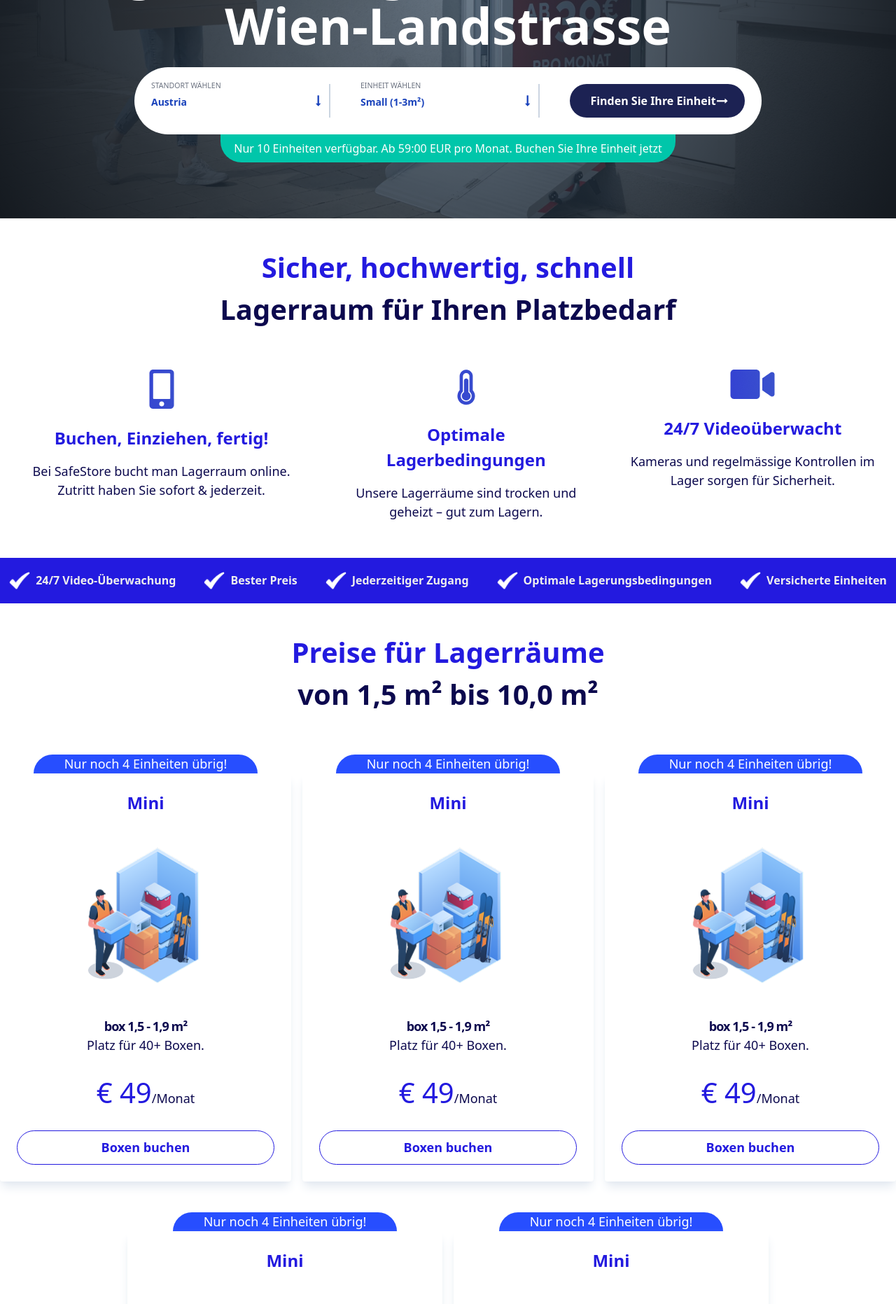
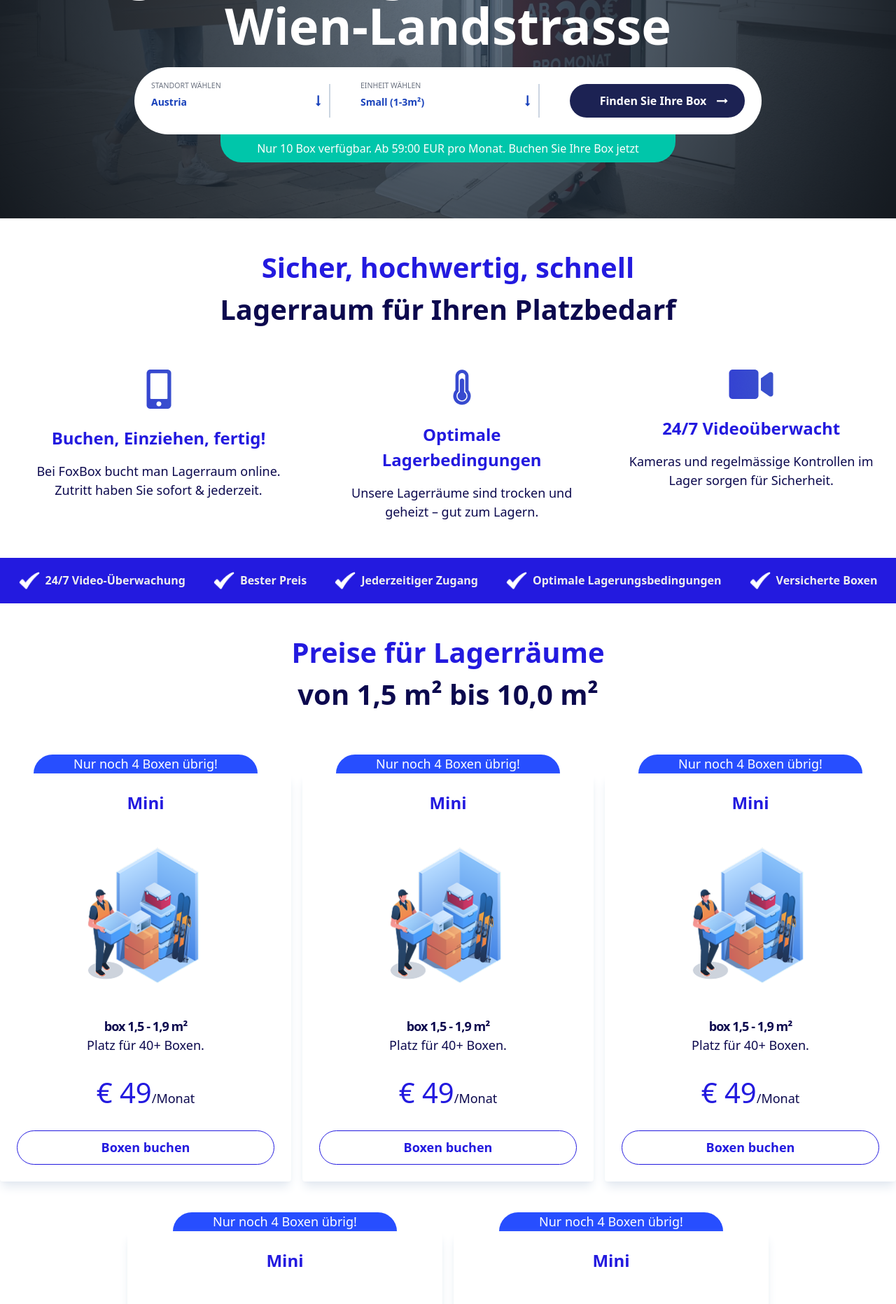
Before and after one commit to chotonbhowmik/self-storage, a React (Vite) app: page / in a window 1280 px wide. Shown: the part 420-2283 px from the top of the page at 70% size. Built offline with nearby package versions, Linux system fonts and the light colour scheme; no server answers.

Commit message:
updated content

```diff
--- a/src/components/Footer/Footer.jsx
+++ b/src/components/Footer/Footer.jsx
@@ -39,7 +39,7 @@ const Footer = () => {
                   Tel: 🇦🇹 +436764931547
                 </p>
                 <p className="text-[18px] font-normal text-[#0C094E]">
-                  office@safestore.at
+                  office@foxbox-storage.at
                 </p>
                 <p className="text-[18px] font-normal text-[#0C094E]">
                   HKW GmbH
--- a/src/pages/Home/BannerSection/BannerSection.jsx
+++ b/src/pages/Home/BannerSection/BannerSection.jsx
@@ -75,7 +75,7 @@ const BannerSection = () => {
                 {/* BUTTON */}
                 <div className="w-full md:w-auto flex justify-center md:justify-start">
                   <button className="relative  lg:w-[250px] w-[300px] rounded-full bg-[#1C2253] text-white py-3  mt-4 md:mt-0 text-center font-bold pr-3">
-                    Finden Sie Ihre Einheit
+                    Finden Sie Ihre Box
                     <i
                       className="fa fa-long-arrow-right absolute right-6 top-1/2 -translate-y-1/2 "
                       aria-hidden="true"
@@ -87,8 +87,8 @@ const BannerSection = () => {
           </div>
           <div className="bg-[#00C6AA] lg:max-w-[650px] max-w-[310px] rounded-bl-[30px] rounded-br-[30px] text-white mx-auto text-center">
             <p className="text-[16px] font-normal py-2">
-              Nur 10 Einheiten verfügbar. Ab 59:00 EUR pro Monat. Buchen Sie
-              Ihre Einheit jetzt
+              Nur 10 Box verfügbar. Ab 59:00 EUR pro Monat. Buchen Sie Ihre Box
+              jetzt
             </p>
           </div>
         </div>
--- a/src/pages/Home/ContactForm/ContactForm.jsx
+++ b/src/pages/Home/ContactForm/ContactForm.jsx
@@ -74,7 +74,7 @@ const ContactForm = () => {
             <div className="w-full lg:w-1/2">
               <fieldset className="fieldset">
                 <legend className="fieldset-legend text-[24px] text-white pb-2">
-                  Telefonnummer (fakultativ)
+                  Telefonnummer
                 </legend>
                 <input
                   type="text"
--- a/src/pages/Home/FastEasy/FastEasy.jsx
+++ b/src/pages/Home/FastEasy/FastEasy.jsx
@@ -39,7 +39,7 @@ const FastEasy = () => {
               </h3>
               <p className="text-[#fff] text-[18px] font-normal">
                 Geben Sie Ihre Kontaktinformationen und Ihre Kreditkarte ein -
-                fertig! Ihr Lagerraum Platz ist bereit
+                fertig! Ihr Lagerraum ist bereit
               </p>
             </div>
           </div>
--- a/src/pages/Home/LocationSection/LocationSection.jsx
+++ b/src/pages/Home/LocationSection/LocationSection.jsx
@@ -10,7 +10,7 @@ const LocationSection = () => {
             Lagerung in der FoxBox
           </h2>
           <p className="font-bold text-[25px] lg:text-[40px] leading[36px] text-[#0C094E] text-center ">
-            Unser Standort in Wien-Brigittenau:
+            Unser Standort in Wien-Landstrasse:
           </p>
         </div>
 
@@ -38,7 +38,7 @@ const LocationSection = () => {
               </h3>
               <p className="text-[#0C094E] text-[18px] font-normal">
                 Ihr PIN-Code wird Ihnen am Tag Ihres Einzugs per E-Mail
-                zugesandt. Einzug.
+                zugesandt.
               </p>
             </div>
           </div>
--- a/src/pages/Home/PricingSection/PricingSection.jsx
+++ b/src/pages/Home/PricingSection/PricingSection.jsx
@@ -16,9 +16,7 @@ const PricingSection = () => {
           {/* card 1 */}
           <div className=" w-full mx-auto">
             <div className="bg-[#274EFF] w-80 rounded-tl-[30px] rounded-tr-[30px] text-white mx-auto text-center">
-              <p className="text-[18px] font-normal">
-                Nur noch 4 Einheiten übrig!
-              </p>
+              <p className="text-[18px] font-normal">Nur noch 4 Boxen übrig!</p>
             </div>
             <div className=" bg-white rounded shadow-lg  text-slate-500 shadow-slate-200">
               <div className="flex flex-col justify-center text-center">
@@ -61,7 +59,7 @@ const PricingSection = () => {
           {/* card 2 */}
           <div className=" w-full mx-auto">
             <div className="bg-[#274EFF] w-80 rounded-tl-[30px] rounded-tr-[30px] text-white mx-auto text-center">
-              <p className="text-[18px] font-normal">Nur noch 4 Einheiten übrig!</p>
+              <p className="text-[18px] font-normal">Nur noch 4 Boxen übrig!</p>
             </div>
             <div className=" bg-white rounded shadow-lg  text-slate-500 shadow-slate-200">
               <div className="flex flex-col justify-center text-center">
@@ -103,7 +101,7 @@ const PricingSection = () => {
           {/* card 3 */}
           <div className=" w-full mx-auto">
             <div className="bg-[#274EFF] w-80 rounded-tl-[30px] rounded-tr-[30px] text-white mx-auto text-center">
-              <p className="text-[18px] font-normal">Nur noch 4 Einheiten übrig!</p>
+              <p className="text-[18px] font-normal">Nur noch 4 Boxen übrig!</p>
             </div>
             <div className=" bg-white rounded shadow-lg  text-slate-500 shadow-slate-200">
               <div className="flex flex-col justify-center text-center">
@@ -147,7 +145,7 @@ const PricingSection = () => {
           {/* card 1 */}
           <div className=" w-full lg:w-[450px] ">
             <div className="bg-[#274EFF] w-80 rounded-tl-[30px] rounded-tr-[30px] text-white mx-auto text-center">
-              <p className="text-[18px] font-normal">Nur noch 4 Einheiten übrig!</p>
+              <p className="text-[18px] font-normal">Nur noch 4 Boxen übrig!</p>
             </div>
             <div className=" bg-white rounded shadow-lg  text-slate-500 shadow-slate-200">
               <div className="flex flex-col justify-center text-center">
@@ -190,7 +188,7 @@ const PricingSection = () => {
           {/* card 2 */}
           <div className=" w-full lg:w-[450px] ">
             <div className="bg-[#274EFF] w-80 rounded-tl-[30px] rounded-tr-[30px] text-white mx-auto text-center">
-              <p className="text-[18px] font-normal">Nur noch 4 Einheiten übrig!</p>
+              <p className="text-[18px] font-normal">Nur noch 4 Boxen übrig!</p>
             </div>
             <div className=" bg-white rounded shadow-lg  text-slate-500 shadow-slate-200">
               <div className="flex flex-col justify-center text-center">
--- a/src/pages/Home/SafeSection/SafeSection.jsx
+++ b/src/pages/Home/SafeSection/SafeSection.jsx
@@ -23,8 +23,8 @@ const SafeSection = () => {
               Buchen, Einziehen, fertig!
             </h3>
             <p className="text-[#0C094E] text-[18px] font-normal">
-              Bei SafeStore bucht man Lagerraum online. Zutritt haben Sie sofort
-              & jederzeit.
+              Bei FoxBox bucht man Lagerraum online. Zutritt haben Sie sofort &
+              jederzeit.
             </p>
           </div>
         </div>
@@ -87,7 +87,7 @@ const SafeSection = () => {
           <div className="flex flex-row gap-2">
             <img src={correct} className="w-[30px] h-[25px] object-fit"></img>
             <p className="text-[#EEEEEE] font-bold text[20px]">
-              Versicherte Einheiten
+              Versicherte Boxen
             </p>
           </div>
         </div>
--- a/src/pages/Home/Testimonial/Testimonial.jsx
+++ b/src/pages/Home/Testimonial/Testimonial.jsx
@@ -49,7 +49,7 @@ const Testimonial = () => {
           <div className="flex flex-col lg:flex-row">
             <div className="w-full lg:w-1/3 flex flex-col items-center text-center">
               <h3 className="font-semibold text-[32px] text-[#231ADF]">
-                Safe Store
+                FoxBox
               </h3>
 
               <div className="flex flex-col items-center">
@@ -133,7 +133,7 @@ const Testimonial = () => {
                 </figcaption>
 
                 <p className="font-bold text-[20px] text-[#0C094E] mt-2">
-                  insgesamt 365 Google-Bewertungen
+                  insgesamt 14 Google-Bewertungen
                 </p>
 
                 <img src={Google} alt="Google Logo" className="mt-2" />
@@ -2584,7 +2584,7 @@ const Testimonial = () => {
             <div className="flex flex-row gap-2">
               <img src={correct} className="w-[30px] h-[25px] object-fit"></img>
               <p className="text-[#EEEEEE] font-bold text[20px]">
-                Versicherte Einheiten
+                Versicherte Boxen
               </p>
             </div>
           </div>
```
